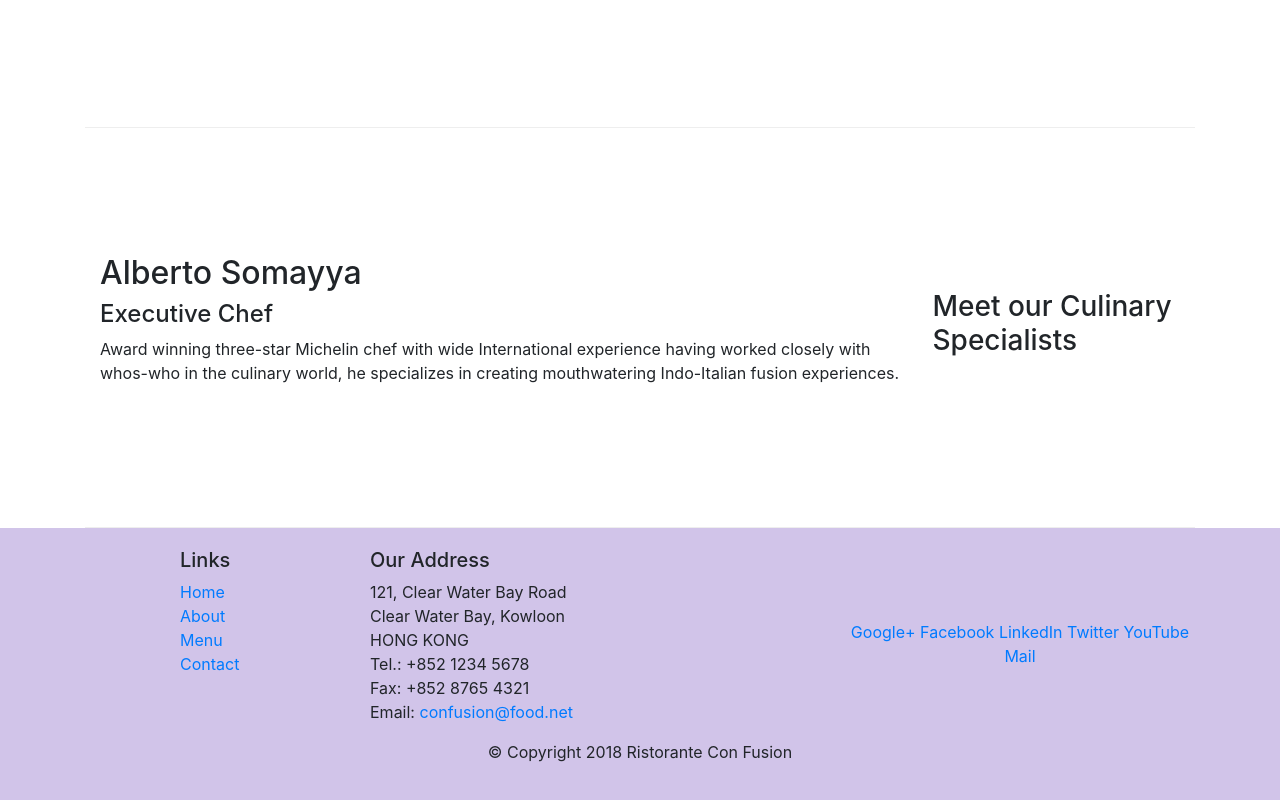
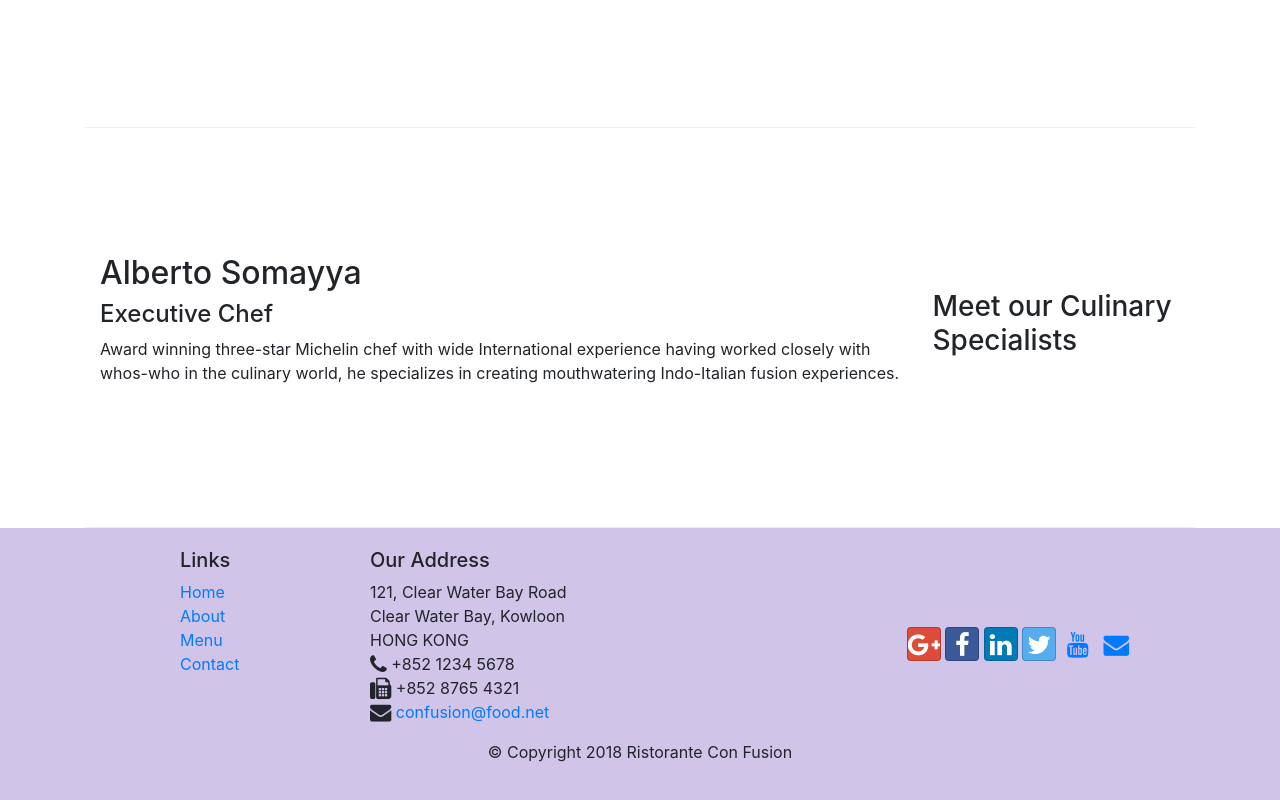
Before and after one commit to ShallDesign/conFusion, a website: page index.html in a window 1280 px wide. Shown: the part 1006-1806 px from the top of the page. Drawn offline with nearby package versions, Linux system fonts and the light colour scheme.

Commit message:
Icon fonts

```diff
--- a/index.html
+++ b/index.html
@@ -9,6 +9,8 @@
 
     <!-- Bootstrap CSS -->
     <link rel="stylesheet" href="node_modules/bootstrap/dist/css/bootstrap.min.css">
+    <link rel="stylesheet" href="node_modules/font-awesome/css/font-awesome.min.css">
+    <link rel="stylesheet" href="node_modules/bootstrap-social/bootstrap-social.css">
     <link rel="stylesheet" href="css/styles.css">
     <title>Ristorante Con Fusion</title>
 </head>
@@ -22,10 +24,10 @@
             <a class="navbar-brand mr-auto" href="#">Ristorante Con Fusion</a>
             <div class="collapse navbar-collapse" id="Navbar">
                 <ul class="navbar-nav mr-auto">
-                    <li class="nav-item active"><a class="nav-link" href="#">Home</a></li>
-                    <li class="nav-item"><a class="nav-link" href="./aboutus.html">About</a></li>
-                    <li class="nav-item"><a class="nav-link" href="#">Menu</a></li>
-                    <li class="nav-item"><a class="nav-link" href="#">Contact</a></li>
+                    <li class="nav-item active"><a class="nav-link" href="#"><span class="fa fa-home fa-lg"></span> Home</a></li>
+                    <li class="nav-item"><a class="nav-link" href="./aboutus.html"><span class="fa fa-info fa-lg"></span> About</a></li>
+                    <li class="nav-item"><a class="nav-link" href="#"><span class="fa fa-list fa-lg"></span> Menu</a></li>
+                    <li class="nav-item"><a class="nav-link" href="#"><span class="fa fa-address-card fa-lg"></span> Contact</a></li>
                 </ul>
             </div>
         </div>
@@ -96,19 +98,19 @@
 		              121, Clear Water Bay Road<br>
 		              Clear Water Bay, Kowloon<br>
 		              HONG KONG<br>
-		              Tel.: +852 1234 5678<br>
-		              Fax: +852 8765 4321<br>
-		              Email: <a href="mailto:confusion@food.net">confusion@food.net</a>
+		              <i class="fa fa-phone fa-lg"></i> +852 1234 5678<br>
+		              <i class="fa fa-fax fa-lg"></i> +852 8765 4321<br>
+		              <i class="fa fa-envelope fa-lg"></i> <a href="mailto:confusion@food.net">confusion@food.net</a>
 		           </address>
                 </div>
                 <div class="col-12 col-sm-4 align-self-center">
                     <div class="text-center">
-                        <a href="http://google.com/+">Google+</a>
-                        <a href="http://www.facebook.com/profile.php?id=">Facebook</a>
-                        <a href="http://www.linkedin.com/in/">LinkedIn</a>
-                        <a href="http://twitter.com/">Twitter</a>
-                        <a href="http://youtube.com/">YouTube</a>
-                        <a href="mailto:">Mail</a>
+                        <a class="btn btn-social-icon btn-google" href="http://google.com/+"><i class="fa fa-google-plus fa-lg"></i></a>
+                        <a class="btn btn-social-icon btn-facebook" href="http://www.facebook.com/profile.php?id="><i class="fa fa-facebook fa-lg"></i></a>
+                        <a class="btn btn-social-icon btn-linkedin" href="http://www.linkedin.com/in/"><i class="fa fa-linkedin fa-lg"></i></a>
+                        <a class="btn btn-social-icon btn-twitter" href="http://twitter.com/"><i class="fa fa-twitter fa-lg"></i></a>
+                        <a class="btn btn-social-icon btn-youtube" href="http://youtube.com/"><i class="fa fa-youtube fa-lg"></i></a>
+                        <a class="btn btn-social-icon" href="mailto:"><i class="fa fa-envelope fa-lg"></i></a>
                     </div>
                 </div>
            </div>
--- a/package.json
+++ b/package.json
@@ -15,6 +15,8 @@
   },
   "dependencies": {
     "bootstrap": "^4.0.0",
+    "bootstrap-social": "^5.1.1",
+    "font-awesome": "^4.7.0",
     "jquery": "^3.3.1",
     "popper.js": "^1.12.9"
   }
```
Also changed, not shown: aboutus.html (+16 -14 lines), 1 other file.
